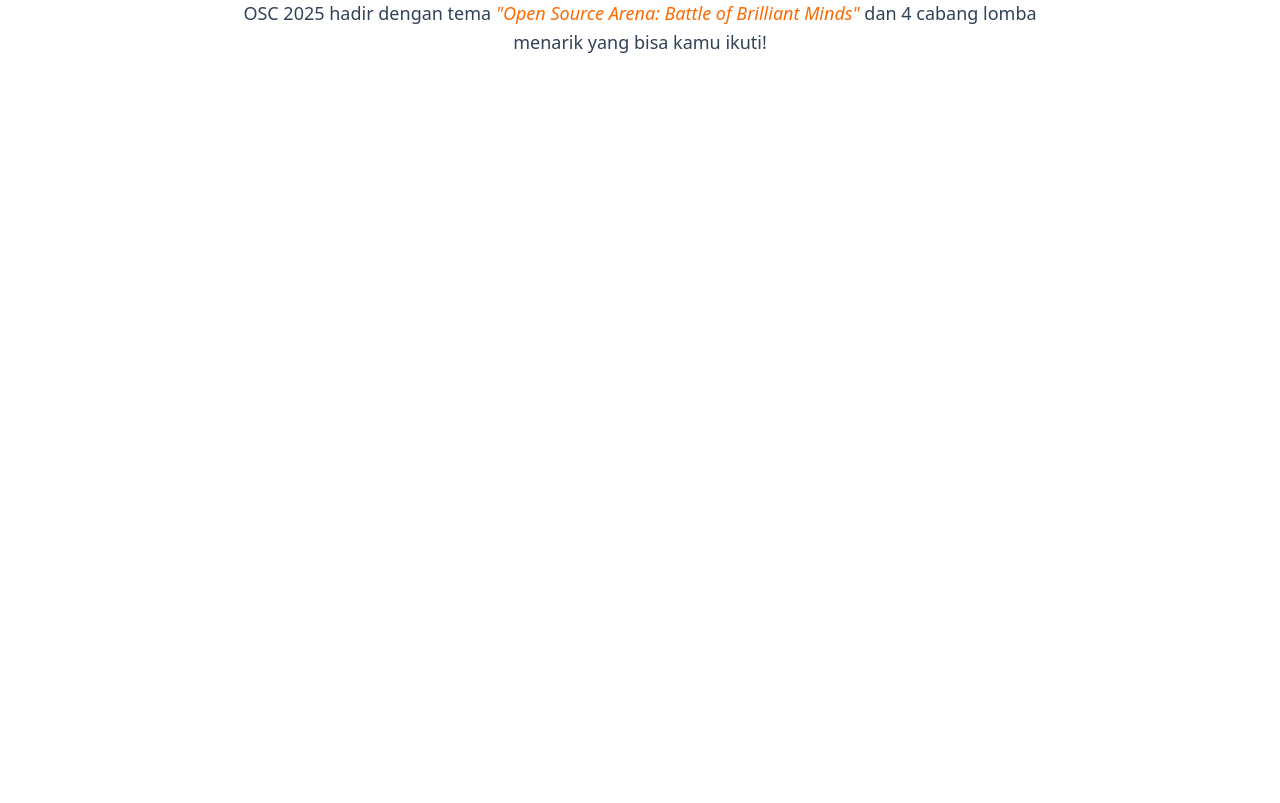
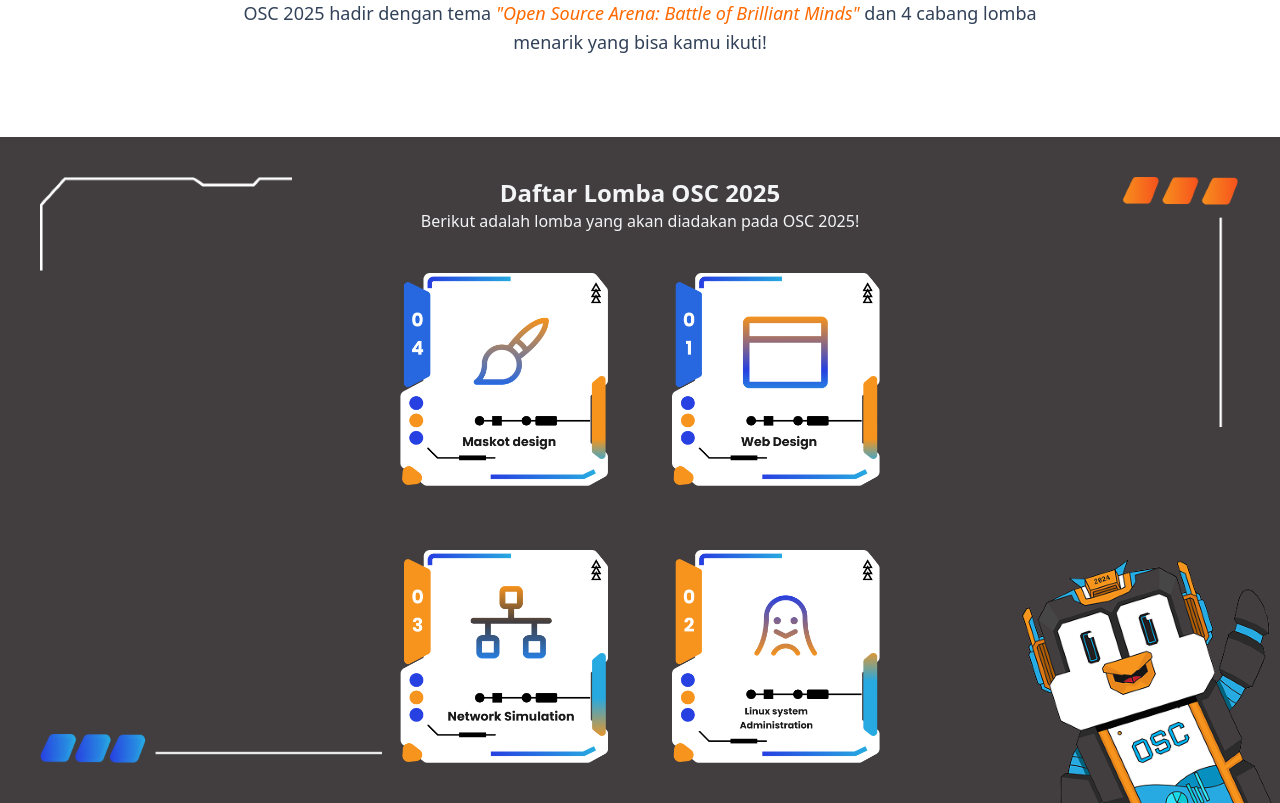
Before and after one commit to Batam-Linux-User-Group/osc-2025, a React (Vite) app: page / in a window 1280 px wide. Shown: the part 1000-1803 px from the top of the page. Before the commit the page ends 1137 px from the top, so only its background shows below. Built offline with nearby package versions, Linux system fonts and the light colour scheme.

Commit message:
add competition section into landing page

```diff
--- a/src/pages/LandingPage.tsx
+++ b/src/pages/LandingPage.tsx
@@ -1,8 +1,7 @@
 import CompetitionSection from "../components/CompetitionSection";
-import Header from "../components/Header";
+import About from "../components/LandingPage/About";
+import Home from "../components/LandingPage/Home";
 import Navbar from "../components/LandingPage/Navbar";
-import Home from "../components/LandingPage/Home";
-import About from "../components/LandingPage/About";
 
 const LandingPage = () => {
   return (
@@ -10,6 +9,7 @@ const LandingPage = () => {
       <Navbar />
       <Home title="Bangun Masa Depan Bersama, Mulai dari " />
       <About tema="Open Source Arena: Battle of Brilliant Minds" />
+      <CompetitionSection />
     </div>
   );
 };
```
